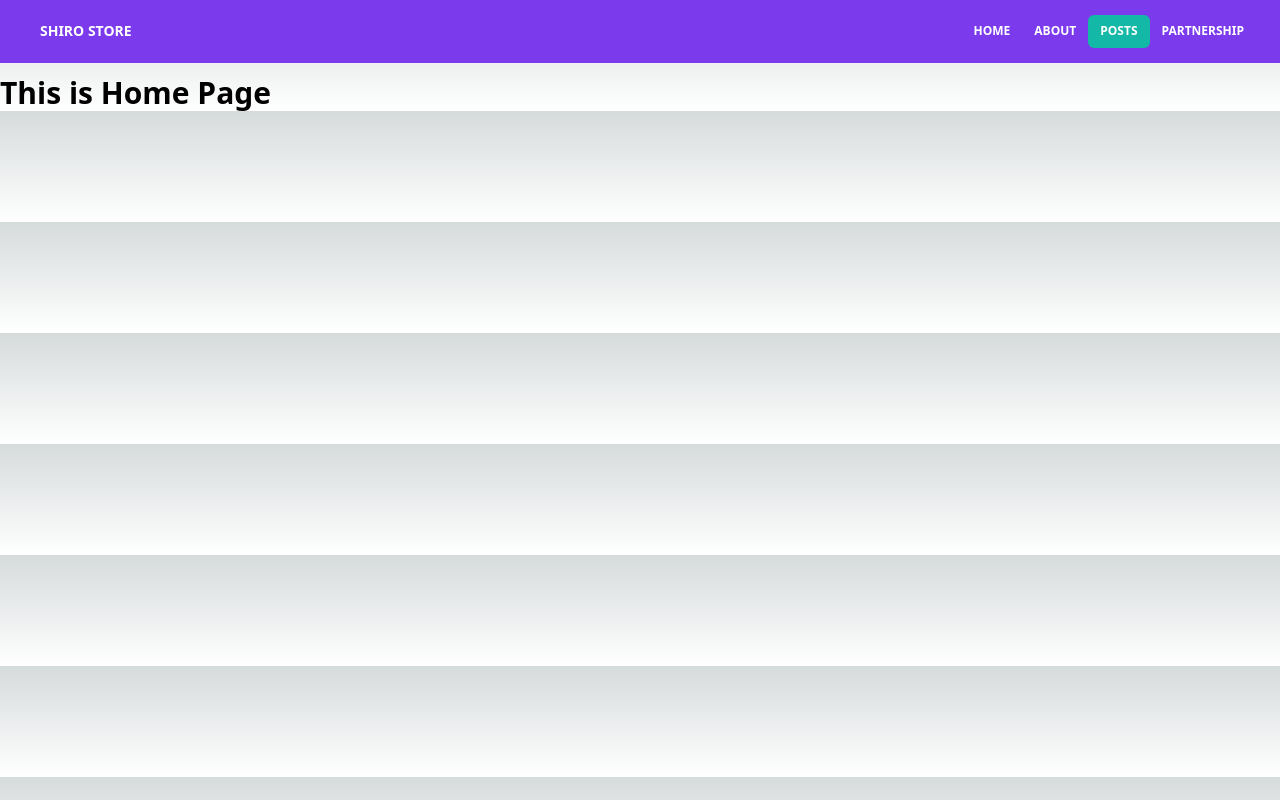
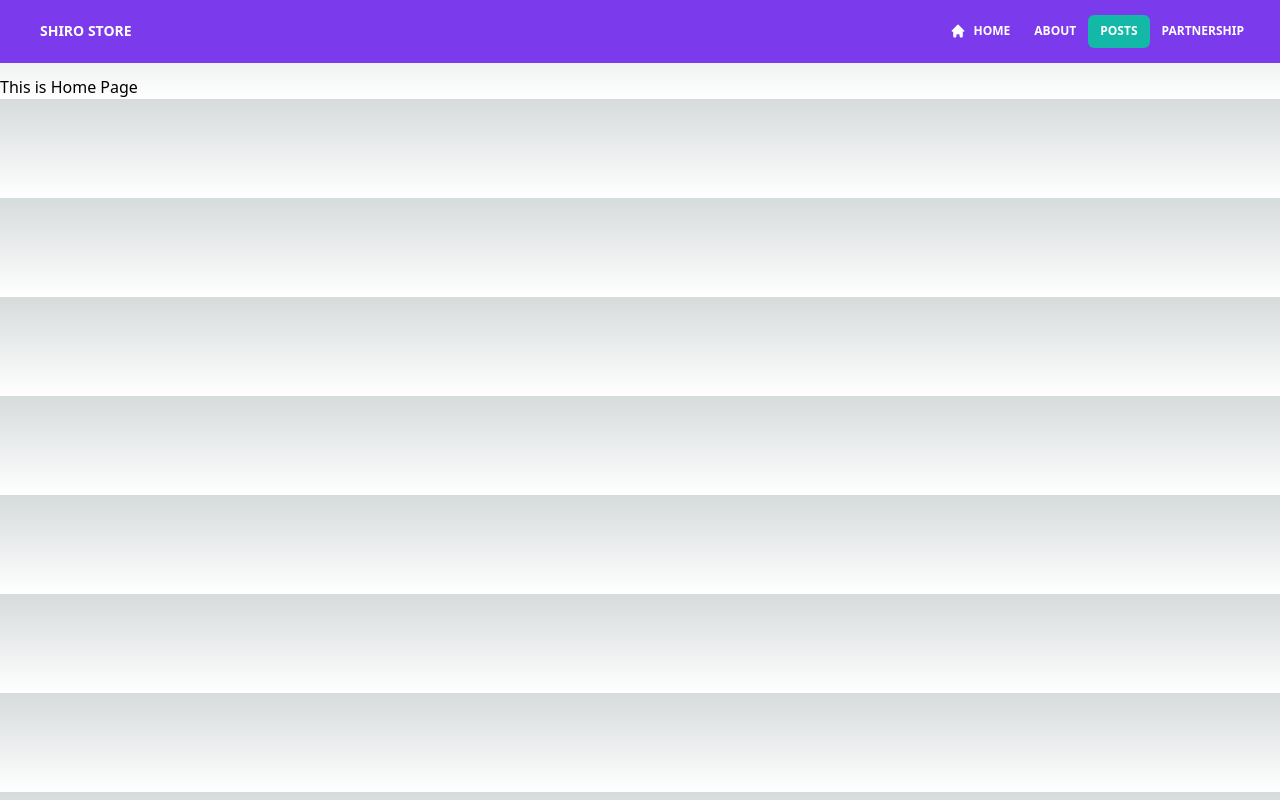
Before and after one commit to KhoirulUmmam/nextjs-training, a Next.js app: page / in a window 1280 px wide. Built offline with nearby package versions, Linux system fonts and the light colour scheme.

Commit message:
add navbar

```diff
--- a/components/navbar.js
+++ b/components/navbar.js
@@ -30,6 +30,7 @@ export default function Navbar() {
                     className="px-3 py-2 flex items-center text-xs uppercase font-bold leading-snug text-white hover:opacity-75"
                     href="/"
                   >
+                    <svg aria-hidden="true" class="w-4 h-4 mr-2" fill="currentColor" viewBox="0 0 20 20" xmlns="http://www.w3.org/2000/svg"><path d="M10.707 2.293a1 1 0 00-1.414 0l-7 7a1 1 0 001.414 1.414L4 10.414V17a1 1 0 001 1h2a1 1 0 001-1v-2a1 1 0 011-1h2a1 1 0 011 1v2a1 1 0 001 1h2a1 1 0 001-1v-6.586l.293.293a1 1 0 001.414-1.414l-7-7z"></path></svg>
                     Home
                   </Link>
                 </li>
--- a/pages/index.js
+++ b/pages/index.js
@@ -6,7 +6,7 @@ import Layout from '../layouts/layout'
 
 const inter = Inter({ subsets: ["latin"] });
 
-export default function Home() {
+export default function Home () {
   return (
     <>
     {/* title */}
@@ -16,8 +16,11 @@ export default function Home() {
         <meta name="viewport" content="width=device-width, initial-scale=1" />
         <link rel="icon" href="/favicon.ico" />
       </Head>
-      <Layout />
-      <h1 className="text-3xl font-bold">This is Home Page</h1>
+      <Layout>
+        <section>
+          <h2>This is Home Page</h2>
+        </section>
+      </Layout>
     </>
   );
 }
```
Also changed, not shown: pages/posts/index.js (line endings or trailing spaces).
